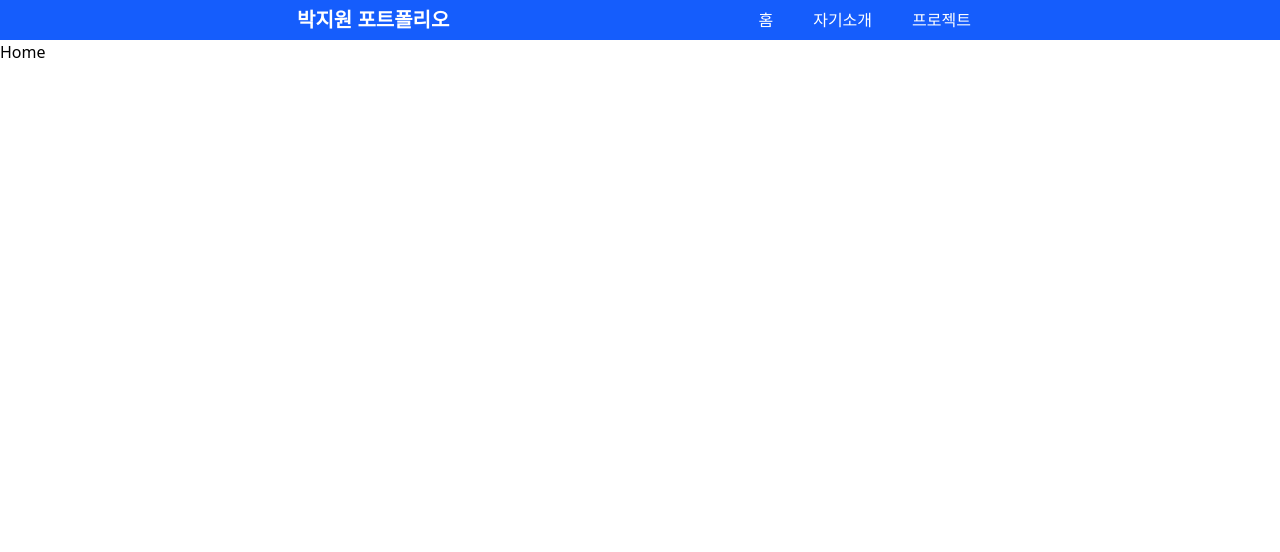
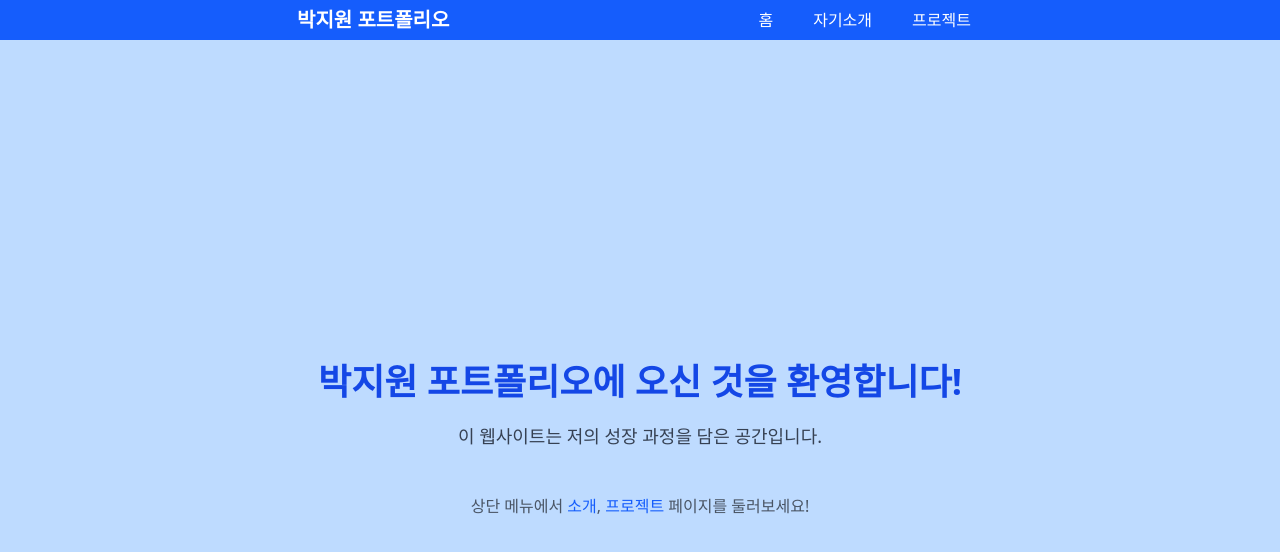
Before and after one commit to Likelion-YeungNam-Univ/9-13th-fe-assignment, a React (Vite) app: page / in a window 1280 px wide. Shown: the top 552 px of the page. Built offline with nearby package versions, Linux system fonts and the light colour scheme.

Commit message:
design: 홈페이지 구현

```diff
--- a/src/pages/Home.jsx
+++ b/src/pages/Home.jsx
@@ -1,5 +1,20 @@
 const Home = () => {
-  return <div>Home</div>;
+  return (
+    <div className="flex items-center justify-center min-h-screen bg-blue-200 px-4">
+      <div className="flex flex-col gap-5 text-center">
+        <h1 className="text-4xl font-bold text-blue-700">
+          박지원 포트폴리오에 오신 것을 환영합니다!
+        </h1>
+        <p className="text-lg text-gray-700 mb-6">
+          이 웹사이트는 저의 성장 과정을 담은 공간입니다.
+        </p>
+        <p className="text-base text-gray-600">
+          상단 메뉴에서 <span className="text-blue-600">소개</span>,{" "}
+          <span className="text-blue-600">프로젝트</span> 페이지를 둘러보세요!
+        </p>
+      </div>
+    </div>
+  );
 };
 
 export default Home;
```
